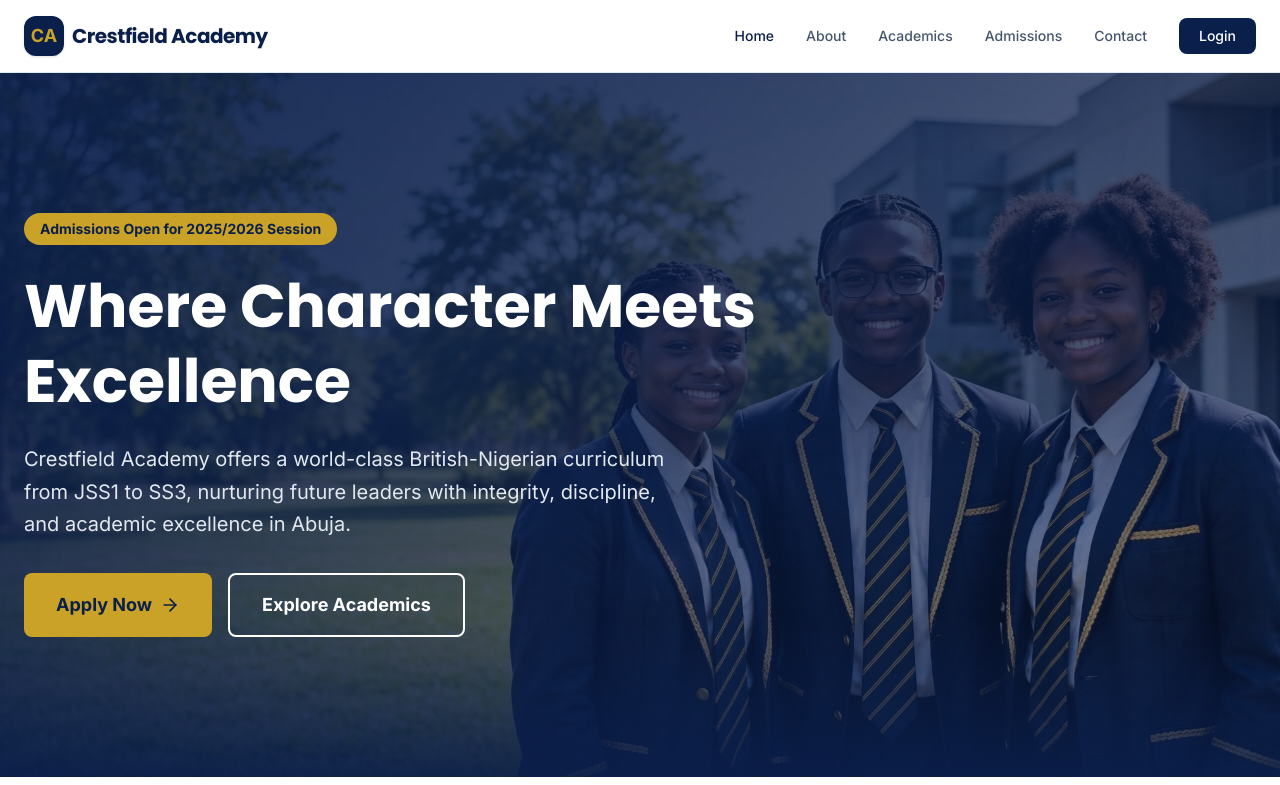
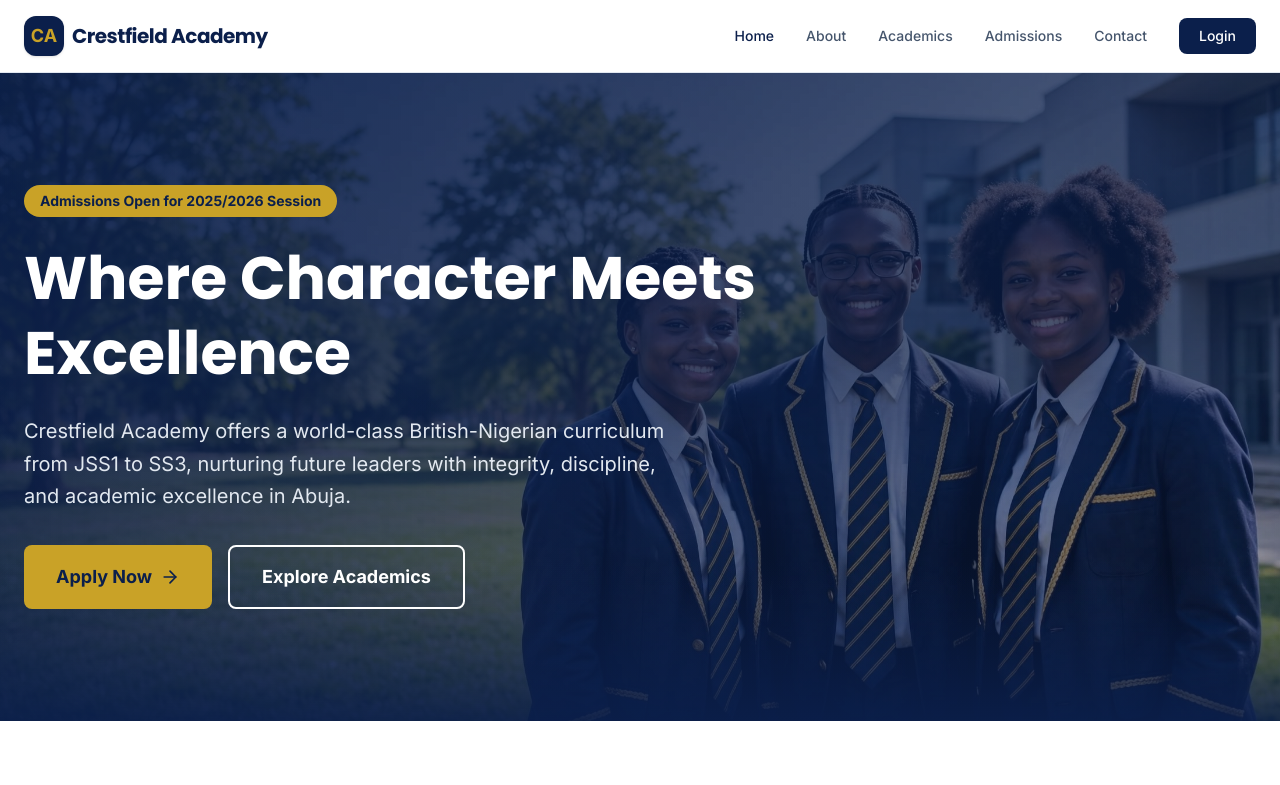
Before and after one commit to Devfreedom/crestfield-academy, a Next.js app: page / in a window 1280 px wide. Shown: the top 785 px of the page. Built offline with nearby package versions, Linux system fonts and the light colour scheme.

Commit message:
style: set explicit hero min-height in HomeHero

```diff
--- a/src/components/HomeHero.tsx
+++ b/src/components/HomeHero.tsx
@@ -15,7 +15,7 @@ import { ArrowRight } from 'lucide-react';
  */
 export default function HomeHero() {
   return (
-    <section className="relative isolate flex min-h-[36rem] items-center overflow-hidden bg-navy lg:min-h-[44rem]">
+    <section className="relative isolate flex min-h-[540px] items-center overflow-hidden bg-navy lg:min-h-[640px]">
       <Image
         src="/images/hero-students.jpg"
         alt="Students in navy-blue school uniforms outside a school building on a bright day"
```
